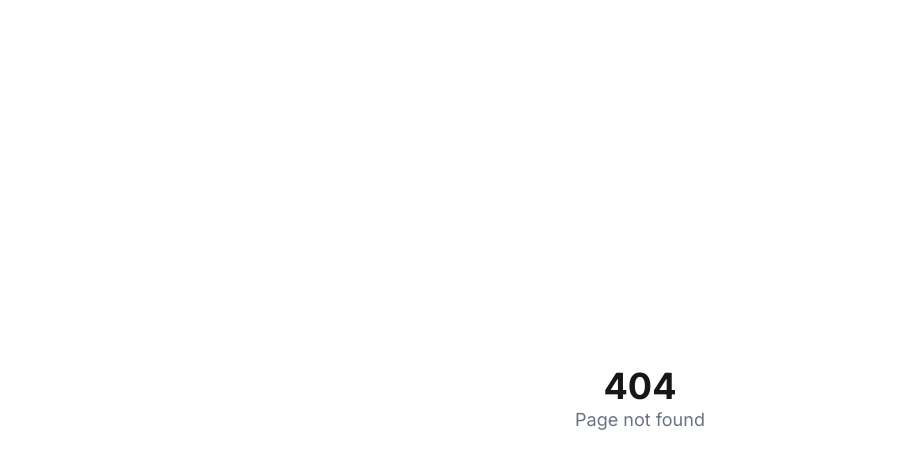
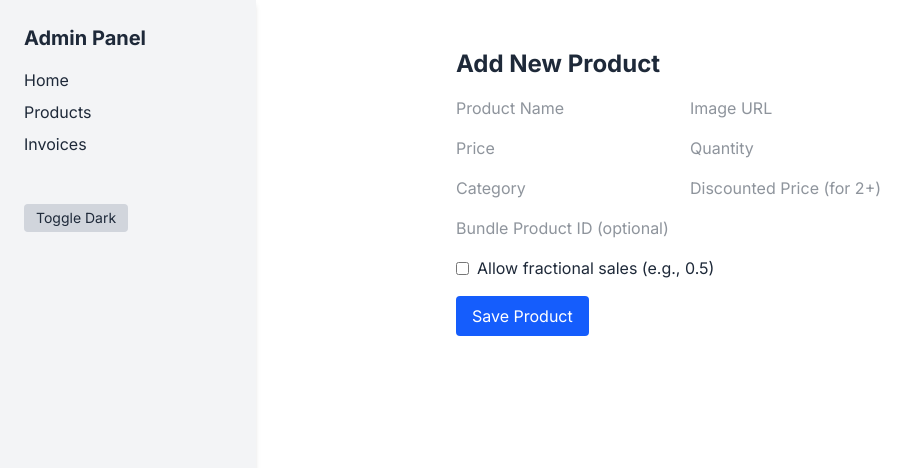
Before and after one commit to loyegroup/moyinlore, a Next.js app: page /dashboard/products/new in a window 1280 px wide. Before the commit this address had no page. Shown: the top 468 px of the page, without its empty margins (0-919 px from the left). Built offline with nearby package versions, Linux system fonts and the light colour scheme; no server answers.

Commit message:
working on products API

```diff
--- /dev/null
+++ b/app/api/products/route.ts
@@ -0,0 +1,17 @@
+import { NextResponse } from 'next/server';
+import { connectDB } from '@/lib/db';
+import Product from '@/models/Product';
+
+export async function GET() {
+  await connectDB();
+  const products = await Product.find().populate('bundleWith');
+  return NextResponse.json(products);
+}
+
+export async function POST(req: Request) {
+  await connectDB();
+  const body = await req.json();
+
+  const newProduct = await Product.create(body);
+  return NextResponse.json(newProduct, { status: 201 });
+}
--- /dev/null
+++ b/app/api/upload/route.ts
@@ -0,0 +1,41 @@
+// app/api/upload/route.ts
+import { NextRequest } from 'next/server';
+import { IncomingForm } from 'formidable';
+import { v2 as cloudinary } from 'cloudinary';
+import fs from 'fs';
+
+export const config = {
+  api: {
+    bodyParser: false, // Disable Next.js body parsing for file uploads
+  },
+};
+
+cloudinary.config({
+  cloud_name: process.env.CLOUDINARY_CLOUD_NAME!,
+  api_key: process.env.CLOUDINARY_API_KEY!,
+  api_secret: process.env.CLOUDINARY_API_SECRET!,
+});
+
+export async function POST(req: NextRequest) {
+  const form = new IncomingForm({ multiples: false });
+
+  return new Promise((resolve, reject) => {
+    form.parse(req as any, async (err, fields, files) => {
+      try {
+        if (err) throw err;
+
+        const file = files.file;
+        const fileObj = Array.isArray(file) ? file[0] : file;
+
+        if (!fileObj || !fileObj.filepath) {
+          throw new Error('Invalid file input');
+        }
+
+        const result = await cloudinary.uploader.upload(fileObj.filepath);
+        resolve(new Response(JSON.stringify({ url: result.secure_url }), { status: 200 }));
+      } catch (error) {
+        reject(new Response(JSON.stringify({ error: 'Upload failed' }), { status: 500 }));
+      }
+    });
+  });
+}
--- /dev/null
+++ b/app/dashboard/products/new/page.tsx
@@ -0,0 +1,71 @@
+'use client';
+
+import { useState } from 'react';
+import { useRouter } from 'next/navigation';
+
+export default function NewProductPage() {
+  const [form, setForm] = useState({
+    name: '',
+    imageUrl: '',
+    price: '',
+    quantity: '',
+    category: '',
+    bundleWith: '',
+    discountedPrice: '',
+    allowFractional: false,
+  });
+
+  const router = useRouter();
+
+  const handleChange = (e: React.ChangeEvent<HTMLInputElement | HTMLSelectElement>) => {
+    const { name, value, type } = e.target as HTMLInputElement;
+    const checked = type === 'checkbox' ? (e.target as HTMLInputElement).checked : undefined;
+    setForm(prev => ({
+      ...prev,
+      [name]: type === 'checkbox' ? checked : value,
+    }));
+  };
+
+  const handleSubmit = async (e: React.FormEvent) => {
+    e.preventDefault();
+
+    const payload = {
+      ...form,
+      price: parseFloat(form.price),
+      quantity: parseFloat(form.quantity),
+      discountedPrice: form.discountedPrice ? parseFloat(form.discountedPrice) : null,
+      bundleWith: form.bundleWith || null,
+    };
+
+    await fetch('/api/products', {
+      method: 'POST',
+      headers: { 'Content-Type': 'application/json' },
+      body: JSON.stringify(payload),
+    });
+
+    router.push('/dashboard/products');
+  };
+
+  return (
+    <div className="max-w-2xl mx-auto p-6">
+      <h1 className="text-2xl font-bold mb-4">Add New Product</h1>
+      <form onSubmit={handleSubmit} className="space-y-4">
+        <input name="name" value={form.name} onChange={handleChange} placeholder="Product Name" className="input" required />
+        <input name="imageUrl" value={form.imageUrl} onChange={handleChange} placeholder="Image URL" className="input" />
+        <input name="price" value={form.price} onChange={handleChange} placeholder="Price" type="number" className="input" required />
+        <input name="quantity" value={form.quantity} onChange={handleChange} placeholder="Quantity" type="number" className="input" required />
+        <input name="category" value={form.category} onChange={handleChange} placeholder="Category" className="input" />
+
+        <input name="discountedPrice" value={form.discountedPrice} onChange={handleChange} placeholder="Discounted Price (for 2+)" type="number" className="input" />
+        <input name="bundleWith" value={form.bundleWith} onChange={handleChange} placeholder="Bundle Product ID (optional)" className="input" />
+
+        <label className="flex items-center space-x-2">
+          <input type="checkbox" name="allowFractional" checked={form.allowFractional} onChange={handleChange} />
+          <span>Allow fractional sales (e.g., 0.5)</span>
+        </label>
+
+        <button type="submit" className="bg-blue-600 text-white px-4 py-2 rounded">Save Product</button>
+      </form>
+    </div>
+  );
+}
--- a/app/dashboard/settings/page.tsx
+++ b/app/dashboard/settings/page.tsx
@@ -13,6 +13,9 @@ export default function SettingsPage() {
   const [confirmPassword, setConfirmPassword] = useState('');
   const [notifications, setNotifications] = useState(true);
   const [successMessage, setSuccessMessage] = useState('');
+  const [errorMessage, setErrorMessage] = useState('');
+  const [uploading, setUploading] = useState(false);
+  const [imageUrl, setImageUrl] = useState('');
 
   useEffect(() => {
     const fetchSettings = async () => {
@@ -23,25 +26,60 @@ export default function SettingsPage() {
         setInvoice(data.invoice || {});
         setTheme(data.theme || 'system');
         setNotifications(data.notifications ?? true);
+        setImageUrl(data.imageUrl || '');
       }
     };
     fetchSettings();
   }, []);
 
+  const handleImageChange = async (e: React.ChangeEvent<HTMLInputElement>) => {
+    const file = e.target.files?.[0];
+    if (!file) return;
+
+    const formData = new FormData();
+    formData.append('file', file);
+    setUploading(true);
+
+    try {
+      const res = await fetch('/api/upload', {
+        method: 'POST',
+        body: formData,
+      });
+
+      const data = await res.json();
+      setImageUrl(data.secure_url);
+      setUploading(false);
+    } catch (error) {
+      setErrorMessage('Image upload failed.');
+      setUploading(false);
+    }
+  };
+
   const handleSave = async (e: React.FormEvent) => {
     e.preventDefault();
+    setErrorMessage('');
+
     if (newPassword && newPassword !== confirmPassword) {
-      setSuccessMessage('❌ Passwords do not match.');
+      setSuccessMessage('');
+      setErrorMessage('❌ Passwords do not match.');
       return;
     }
+
+    try {
       const res = await fetch('/api/settings', {
         method: 'POST',
         headers: { 'Content-Type': 'application/json' },
-      body: JSON.stringify({ company, invoice, theme, notifications }),
+        body: JSON.stringify({ company, invoice, theme, notifications, newPassword, imageUrl }),
       });
       const result = await res.json();
+
+      if (!res.ok) throw new Error(result.message || 'Failed to update settings');
+
       setSuccessMessage('✅ Settings updated successfully!');
       setTimeout(() => setSuccessMessage(''), 3000);
+    } catch (error: any) {
+      setErrorMessage(error.message || 'An error occurred.');
+    }
   };
 
   if (status === 'loading') return <p>Loading...</p>;
@@ -66,12 +104,22 @@ export default function SettingsPage() {
             <input type="text" placeholder="Phone Number" value={company.phone} onChange={(e) => setCompany({ ...company, phone: e.target.value })} className="input" />
             <input type="text" placeholder="Address" value={company.address} onChange={(e) => setCompany({ ...company, address: e.target.value })} className="input" />
           </div>
+          <div className="mt-4">
+            <label className="block text-sm font-medium mb-1">Upload Company Logo (optional)</label>
+            <input type="file" accept="image/*" onChange={handleImageChange} className="input" />
+            {uploading && <p className="text-sm text-gray-500">Uploading...</p>}
+            {imageUrl && <img src={imageUrl} alt="Company Logo" className="mt-2 h-20 object-contain" />}
+          </div>
         </section>
 
         <section>
           <h2 className="text-xl font-semibold mb-4">Invoice Preferences</h2>
           <textarea rows={3} placeholder="Invoice footer note..." value={invoice.footerNote} onChange={(e) => setInvoice({ ...invoice, footerNote: e.target.value })} className="textarea" />
-          <input disabled type="text" value="NGN - Nigerian Naira (₦)" className="input mt-2 bg-gray-100 dark:bg-gray-700 cursor-not-allowed" />
+          <select value={invoice.currency} onChange={(e) => setInvoice({ ...invoice, currency: e.target.value })} className="input mt-2">
+            <option value="NGN">NGN - Nigerian Naira (₦)</option>
+            <option value="USD">USD - US Dollar ($)</option>
+            <option value="EUR">EUR - Euro (€)</option>
+          </select>
         </section>
 
         <section>
@@ -106,6 +154,9 @@ export default function SettingsPage() {
         {successMessage && (
           <p className="text-green-600 dark:text-green-400 text-sm mt-2">{successMessage}</p>
         )}
+        {errorMessage && (
+          <p className="text-red-600 dark:text-red-400 text-sm mt-2">{errorMessage}</p>
+        )}
       </form>
 
       <div className="mt-10 border-t pt-6 border-gray-300 dark:border-gray-700">
@@ -119,5 +170,3 @@ export default function SettingsPage() {
     </motion.div>
   );
 }
-// This page allows super admins to manage application settings, including company info, invoice preferences, password changes, theme settings, and notification preferences.
-// It uses NextAuth for authentication and Framer Motion for animations.
--- /dev/null
+++ b/lib/cloudinary.ts
@@ -0,0 +1,10 @@
+import { v2 as cloudinary } from 'cloudinary';
+
+cloudinary.config({
+  cloud_name: process.env.CLOUDINARY_CLOUD_NAME!,
+  api_key: process.env.CLOUDINARY_API_KEY!,
+  api_secret: process.env.CLOUDINARY_API_SECRET!,
+  secure: true,
+});
+
+export default cloudinary;
--- a/models/Product.ts
+++ b/models/Product.ts
@@ -0,0 +1,16 @@
+import mongoose, { Schema } from 'mongoose';
+
+const productSchema = new Schema({
+  name: { type: String, required: true },
+  imageUrl: { type: String }, // assume hosted image URL or base64
+  price: { type: Number, required: true },
+  quantity: { type: Number, required: true },
+  category: { type: String },
+  bundleWith: { type: Schema.Types.ObjectId, ref: 'Product', default: null }, // another product to add when this is added
+  discountedPrice: { type: Number, default: null }, // price for 2 or more
+  allowFractional: { type: Boolean, default: false }, // allow 0.5, 0.25
+}, {
+  timestamps: true,
+});
+
+export default mongoose.models.Product || mongoose.model('Product', productSchema);
--- a/package.json
+++ b/package.json
@@ -11,6 +11,8 @@
   "dependencies": {
     "bcrypt": "^6.0.0",
     "bcryptjs": "^3.0.2",
+    "cloudinary": "^2.7.0",
+    "formidable": "^3.5.4",
     "framer-motion": "^12.18.1",
     "jspdf": "^3.0.1",
     "jspdf-autotable": "^5.0.2",
@@ -18,6 +20,7 @@
     "mongoose": "^8.15.2",
     "next": "15.3.3",
     "next-auth": "^4.24.11",
+    "next-cloudinary": "^6.16.0",
     "next-themes": "^0.4.6",
     "papaparse": "^5.5.3",
     "react": "^19.0.0",
@@ -27,6 +30,7 @@
     "@eslint/eslintrc": "^3",
     "@tailwindcss/postcss": "^4",
     "@types/dotenv": "^6.1.1",
+    "@types/formidable": "^3.4.5",
     "@types/node": "^20",
     "@types/papaparse": "^5.3.16",
     "@types/react": "^19",
```
Also changed, not shown: 1 other file (tests, documents, lock files or other folders). Lines whose indentation alone changed are shown as unchanged.
